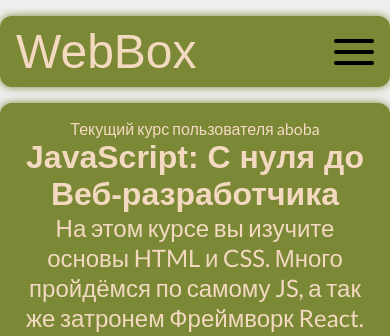
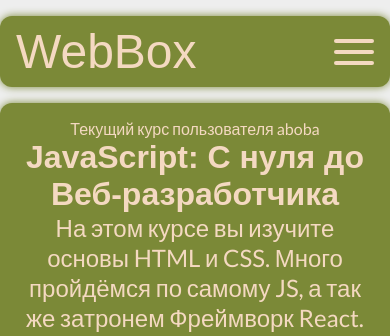
Before and after one commit to bolgaro4ka/webbox, a Django app: page /u/ in a window 390 px wide. Shown: the top 336 px of the page. Run offline with Django 5.2, Linux system fonts and the light colour scheme; a user stored in the database is signed in; data comes from the database, SQL or seed files in the repository; parts of the project's set-up code (start-up, migrations or seed data) failed here and were passed over; some web fonts are replaced.

Commit message:
UI-changes

```diff
--- a/webbox/webbox/main/static/webbox/css/index.css
+++ b/webbox/webbox/main/static/webbox/css/index.css
@@ -76,6 +76,10 @@ h4 {
 
 a {
     text-decoration: none;
+}
+
+input::placeholder {
+    color: #8c9e32;
 }
 
 .wrapper {
@@ -1311,11 +1315,11 @@ table {
         width: 100%;
         height: 4px;
         border-radius: 10px;
-        background: #000;
+        background: var(--btn-color);
       }
       .burger::before {
         top: 0;
-        box-shadow: 0 11px 0 #000;
+        box-shadow: 0 11px 0 var(--btn-color);
         transition: box-shadow .3s .15s, top .3s .15s, transform .3s;
       }
       .burger::after {
```
